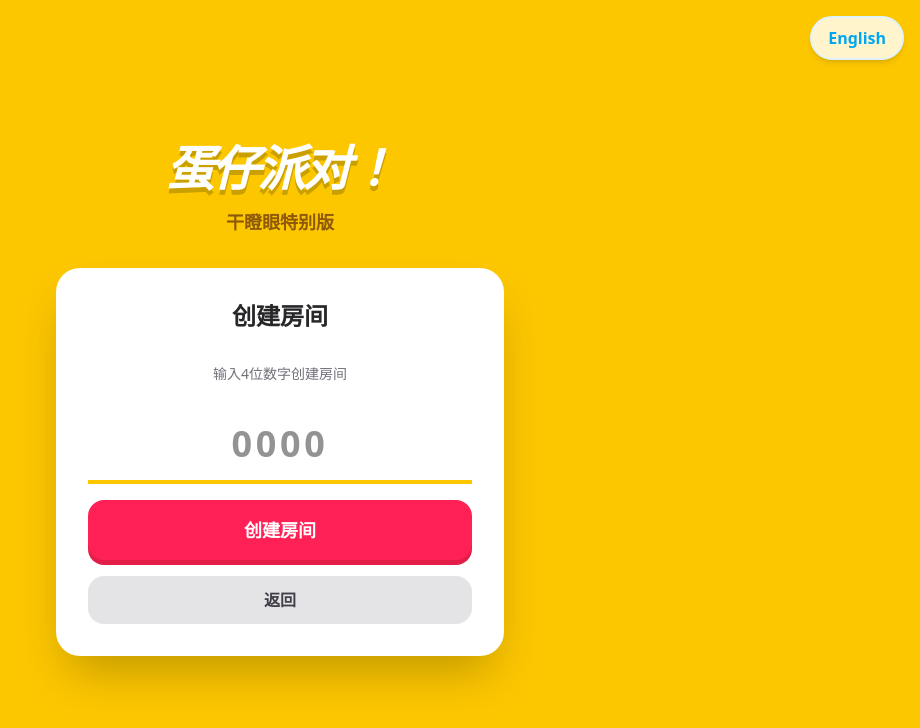
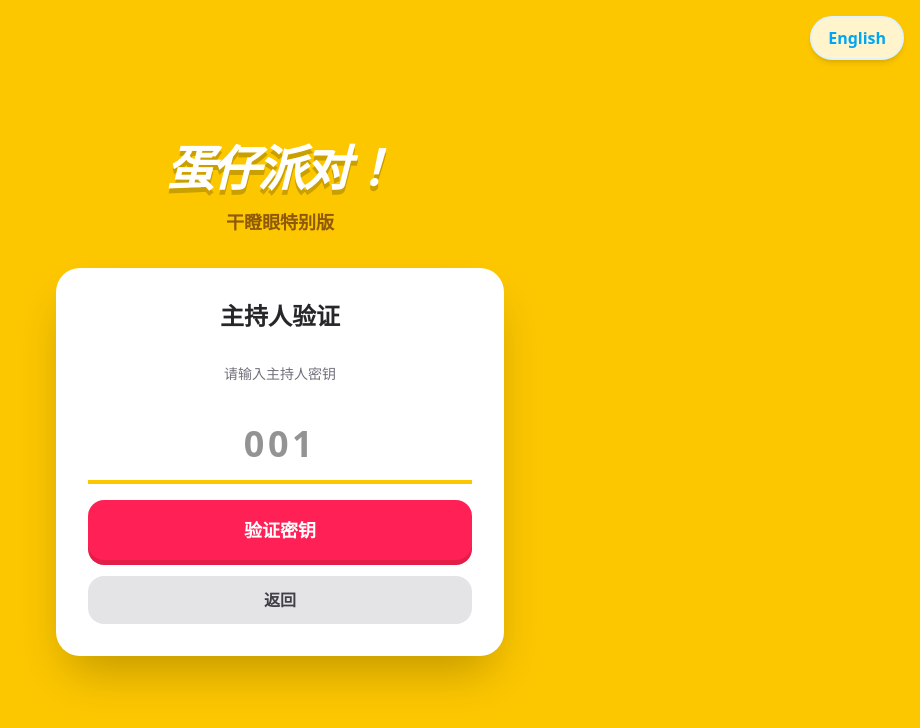
Before and after one commit to KristGao/gan-deng-yan, a React (Vite) app: page / in a window 1280 px wide. Both pictures are taken after a click on the button "我是主持人". Shown: the top 728 px of the page, without its empty margins (360-1280 px from the left). Built offline with nearby package versions, Linux system fonts and the light colour scheme.

Commit message:
Add host key verification before room creation

```diff
--- a/src/App.tsx
+++ b/src/App.tsx
@@ -242,6 +242,7 @@ export default function App() {
   const [roomNumber, setRoomNumber] = useState("");
   const [roomError, setRoomError] = useState("");
   const [showRoomInput, setShowRoomInput] = useState<"host" | "participant" | null>(null);
+  const [showHostKeyInput, setShowHostKeyInput] = useState(false);
   const GAME_KEY = "001";
 
   const t = (key: keyof typeof TRANSLATIONS["en"], ...args: any[]) => {
@@ -885,6 +886,83 @@ export default function App() {
       // This will be handled in initSocket when room_state is received
     }
 
+    // Host key verification screen
+    if (showHostKeyInput) {
+      return (
+        <div className="min-h-screen bg-yellow-400 flex flex-col items-center justify-center p-4 font-sans">
+          <button
+            onClick={() => setLang(lang === "en" ? "zh" : "en")}
+            className="absolute top-4 right-4 z-50 bg-white/80 backdrop-blur px-4 py-2 rounded-full shadow-md font-black text-sky-500 hover:bg-white transition-colors border-2 border-sky-100"
+          >
+            {lang === "en" ? "中文" : "English"}
+          </button>
+          <motion.div
+            initial={{ scale: 0.8, opacity: 0 }}
+            animate={{ scale: 1, opacity: 1 }}
+            className="text-center mb-8"
+          >
+            <h1 className="text-5xl font-black text-white drop-shadow-[0_5px_0_rgba(0,0,0,0.2)] tracking-tighter italic mb-4">
+              {t("title")}
+            </h1>
+            <p className="text-yellow-900 font-bold text-lg opacity-80">
+              {t("subtitle")}
+            </p>
+          </motion.div>
+
+          <motion.div
+            initial={{ y: 50, opacity: 0 }}
+            animate={{ y: 0, opacity: 1 }}
+            transition={{ delay: 0.2 }}
+            className="bg-white p-8 rounded-3xl shadow-2xl w-full max-w-md"
+          >
+            <div className="flex flex-col gap-4">
+              <h2 className="text-2xl font-black text-zinc-800 text-center mb-4">
+                主持人验证
+              </h2>
+              <p className="text-sm text-zinc-500 text-center mb-2">
+                请输入主持人密钥
+              </p>
+              <input
+                type="text"
+                value={keyInput}
+                onChange={(e) => setKeyInput(e.target.value)}
+                placeholder="001"
+                className="w-full text-4xl font-black text-zinc-800 border-b-4 border-yellow-400 focus:outline-none text-center py-4 tracking-widest"
+              />
+              {keyError && (
+                <p className="text-rose-500 font-bold text-center">{keyError}</p>
+              )}
+              <button
+                onClick={() => {
+                  if (keyInput === GAME_KEY) {
+                    setKeyError("");
+                    setShowHostKeyInput(false);
+                    setShowRoomInput("host");
+                    setKeyInput("");
+                  } else {
+                    setKeyError("密钥错误");
+                  }
+                }}
+                className="py-4 bg-rose-500 hover:bg-rose-600 text-white rounded-2xl font-black text-lg shadow-[0_5px_0_#e11d48] active:translate-y-1 active:shadow-none transition-all"
+              >
+                验证密钥
+              </button>
+              <button
+                onClick={() => {
+                  setShowHostKeyInput(false);
+                  setKeyInput("");
+                  setKeyError("");
+                }}
+                className="py-3 bg-zinc-200 hover:bg-zinc-300 text-zinc-700 rounded-2xl font-bold text-base transition-all"
+              >
+                返回
+              </button>
+            </div>
+          </motion.div>
+        </div>
+      );
+    }
+
     // Role selection screen
     if (!userRole && !hasRoomParam && !showRoomInput) {
       return (
@@ -919,7 +997,7 @@ export default function App() {
                 选择角色
               </h2>
               <button
-                onClick={() => setShowRoomInput("host")}
+                onClick={() => setShowHostKeyInput(true)}
                 className="py-6 bg-rose-500 hover:bg-rose-600 text-white rounded-2xl font-black text-xl shadow-[0_5px_0_#e11d48] active:translate-y-1 active:shadow-none transition-all"
               >
                 我是主持人
```
